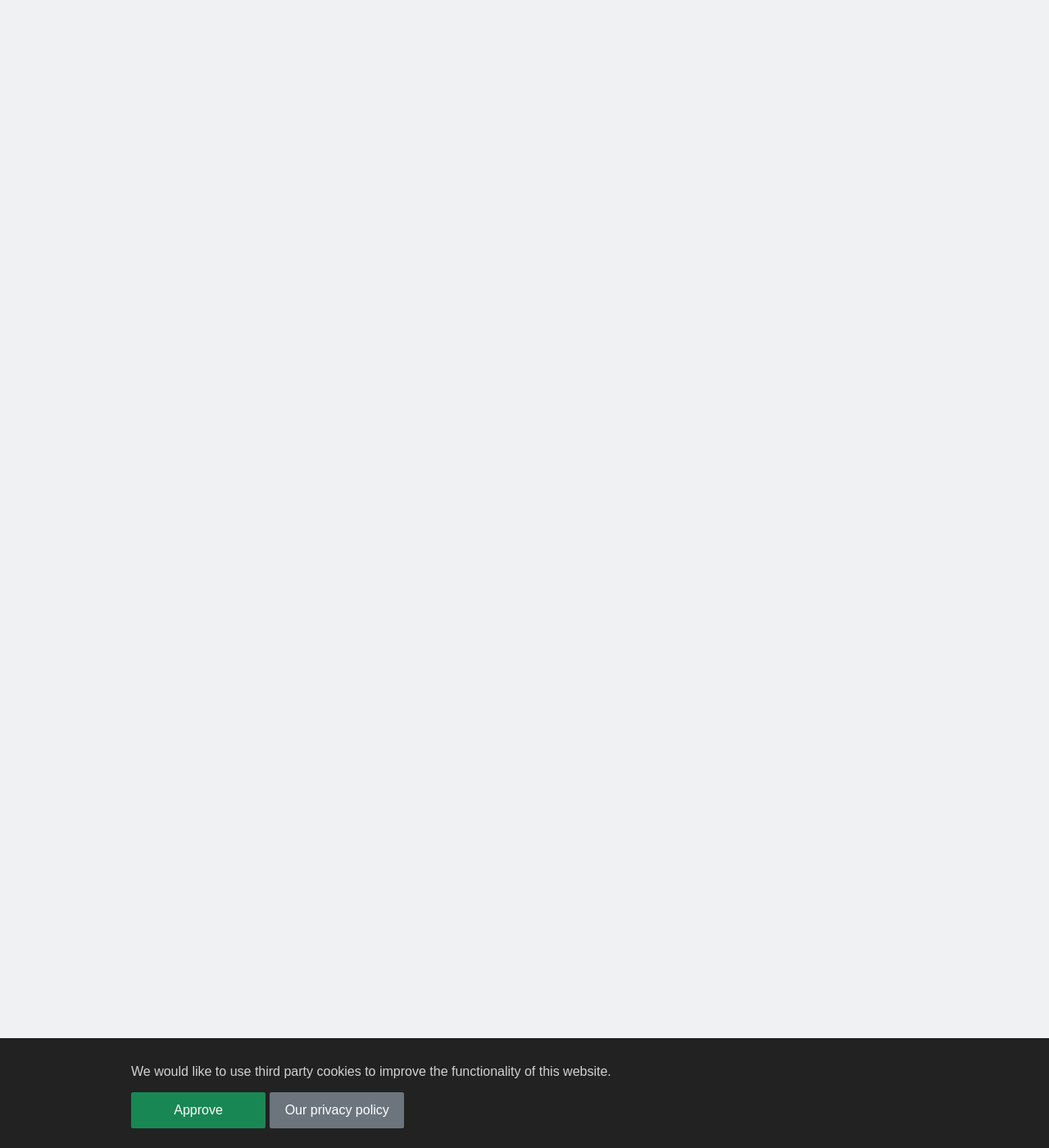
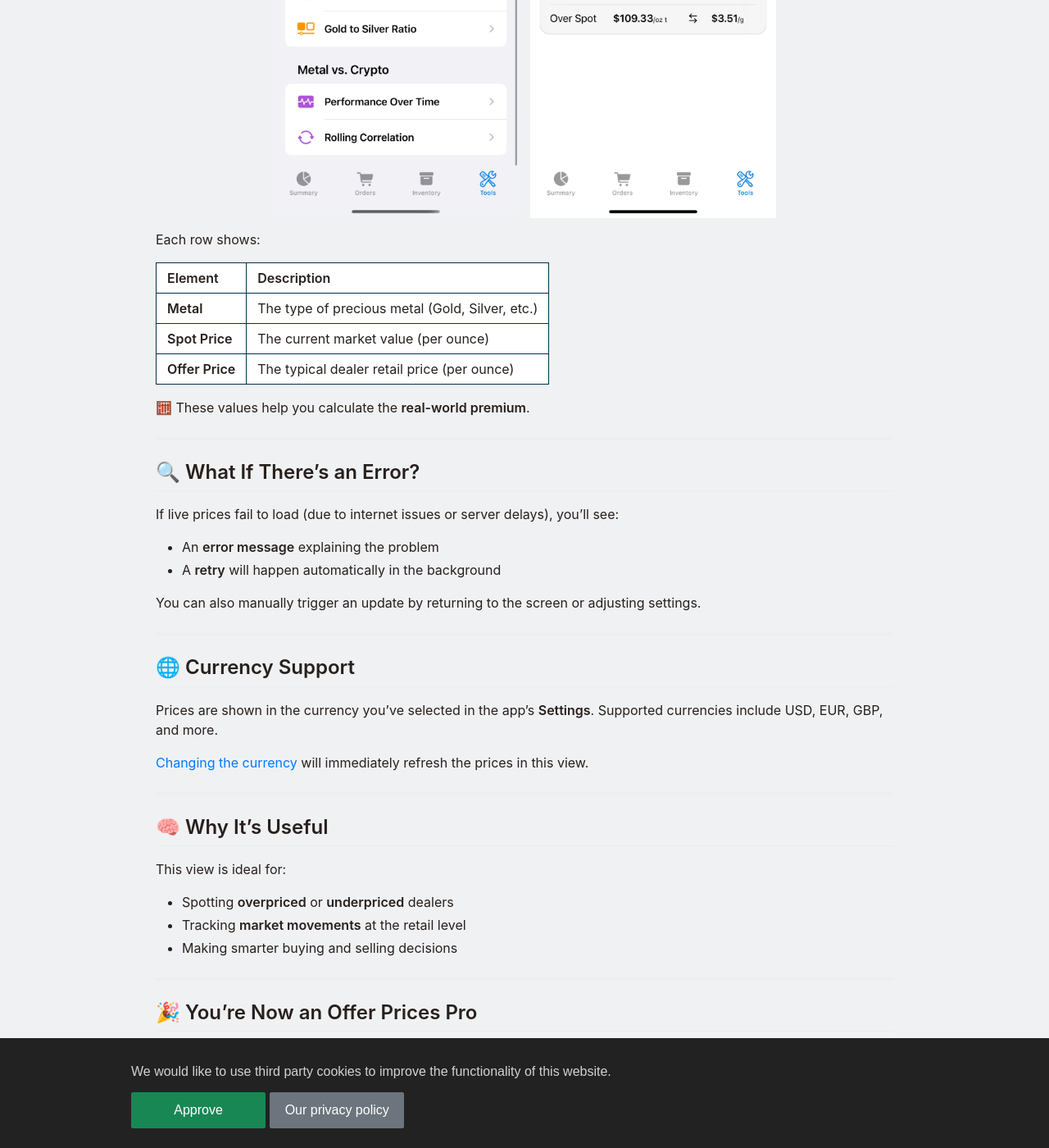
Before and after one commit to Precious-Metals-Manager/precious-metals-manager-landing-page, a Jekyll site: the page built from _other-features/live-offer-prices.md, in a window 1280 px wide and 1400 px high, scrolled down 1224 px. Shown: the whole window at 82% size. Built offline with Jekyll 4.4.1, drawn with Linux system fonts in a browser that asks for light colours; cached includes are drawn as plain includes; nearby versions of some CDN libraries; some of the changed text lies outside the part shown.

Commit message:
Add offer prices and update spot prices

```diff
--- a/_other-features/live-offer-prices.md
+++ b/_other-features/live-offer-prices.md
@@ -1,5 +1,83 @@
 ---
 title: Live Offer Prices
 layout: article
-under_construction: true
+under_construction: false
 ---
+
+Want to see what dealers are actually charging for gold, silver, platinum, and palladium? The **Offer Prices** view in *Precious Metals Manager* gives you real-time insight into the **retail side** of the market — not just [spot prices](http://127.0.0.1:4000/help/live-spot-prices/).
+
+Here’s a quick walkthrough of how to use this powerful view and what each element means.
+
+---
+
+## 🪙 What Are Offer Prices?
+
+**Offer prices** reflect typical dealer asking prices — what you’d pay if buying from a reputable source. These are different from **spot prices**, which are market-based and don’t include retail markups.
+
+This view lets you:
+
+* Compare **spot vs offer prices**
+* Understand **premiums**
+* Track **trends by metal**
+
+---
+
+## 👀 What You’ll See in the Offer Prices View
+
+When you open the **Offer Prices** screen, you’ll see:
+
+### 🔁 Live Price Rows (Per Metal)
+
+{% include theme-two-images.html
+   data_light_1="/assets/images/light/tools_offer_prices_light.webp"
+   data_dark_1="/assets/images/dark/tools_offer_prices_dark.webp"
+   data_light_2="/assets/images/light/offer_prices_light.webp"
+   data_dark_2="/assets/images/dark/offer_prices_dark.webp"
+   alt="Sale details screens" %}
+
+Each row shows:
+
+| Element         | Description                                     |
+| --------------- | ----------------------------------------------- |
+| **Metal**       | The type of precious metal (Gold, Silver, etc.) |
+| **Spot Price**  | The current market value (per ounce)            |
+| **Offer Price** | The typical dealer retail price (per ounce)     |
+
+🧮 These values help you calculate the **real-world premium**.
+
+---
+
+## 🔍 What If There’s an Error?
+
+If live prices fail to load (due to internet issues or server delays), you’ll see:
+
+* An **error message** explaining the problem
+* A **retry** will happen automatically in the background
+
+You can also manually trigger an update by returning to the screen or adjusting settings.
+
+---
+
+## 🌐 Currency Support
+
+Prices are shown in the currency you’ve selected in the app’s **Settings**. Supported currencies include USD, EUR, GBP, and more.
+
+[Changing the currency](https://preciousmetalsmanager.com/help/change-currency/) will immediately refresh the prices in this view.
+
+---
+
+## 🧠 Why It’s Useful
+
+This view is ideal for:
+
+* Spotting **overpriced** or **underpriced** dealers
+* Tracking **market movements** at the retail level
+* Making smarter buying and selling decisions
+
+---
+
+## 🎉 You’re Now an Offer Prices Pro
+
+The **Offer Prices** view makes it easy to stay informed with up-to-date retail prices for your metals — no manual refreshes, no guesswork. Just open the view and get clarity in seconds.
+
+Have questions or feedback? Reach out via the app’s Send feedback section!
```
Also changed, not shown: _other-features/live-spot-prices.md (+128 -4 lines), assets/images/dark/offer_prices_dark.webp (added), assets/images/dark/tools_offer_prices_dark.webp (added), assets/images/light/offer_prices_light.webp (added), assets/images/light/tools_offer_prices_light.webp (added).
